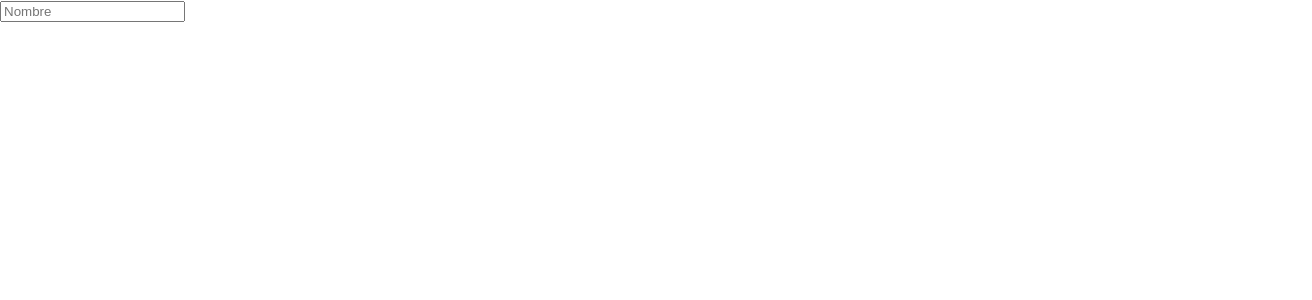
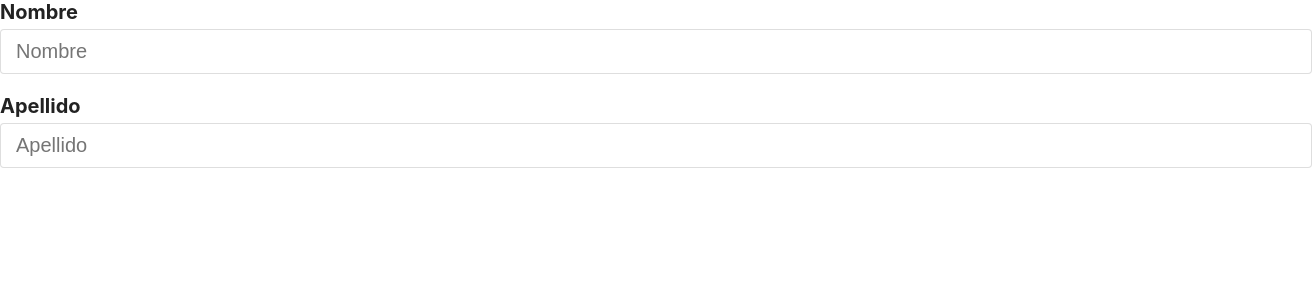
Before and after one commit to PanchoReview/react-gestor-usuarios, a React (Create React App) app: page / in a window 1280 px wide. Shown: the top 300 px of the page, 1312 px wide, since content can reach past the window. Built offline with nearby package versions, Linux system fonts and the light colour scheme.

Commit message:
Added Input component
Signed-off-by: Francisco Astorga <fastorga@nimok.com>

```diff
--- a/src/App.js
+++ b/src/App.js
@@ -1,17 +1,26 @@
 import useFormulario from './hooks/useFormulario'
+import Input from './components/Input'
 
 function App() {
-  const [formulario, handleChange] = useFormulario({ name: ''})
+  const [formulario, handleChange] = useFormulario({ name: '', lastName: ''})
 
-  console.log(formulario.name)
+  console.log(formulario)
   return (
     <form>
-      <input
-        name="name"
-        placeholder="Nombre"
+      <Input
+        label='Nombre'
+        name='name'
+        placeholder='Nombre'
         value={formulario.name}
         onChange={handleChange}
-        />
+      />
+      <Input
+        label='Apellido'
+        name='lastName'
+        placeholder='Apellido'
+        value={formulario.lastName}
+        onChange={handleChange}
+      />
     </form>
   );
 }
--- /dev/null
+++ b/src/components/Input.css
@@ -0,0 +1,22 @@
+.field {
+    margin-bottom: 20px;
+}
+
+.field label {
+    display: block;
+    margin: 0 0 5px 0;
+    color: #222;
+    font-weight: 700;
+    font-size: 20px;
+}
+
+.field input {
+    background-color: #fff;
+    outline: 0;
+    font-size: 20px;
+    padding: 10px 15px;
+    border: 1px solid rgb(34, 34, 34, 0.15);
+    color: #222;
+    border-radius: 4px;
+    width: 100%;
+}
--- /dev/null
+++ b/src/components/Input.js
@@ -0,0 +1,14 @@
+import './Input.css'
+
+const Input = ({ label, ...rest }) => {
+
+    return(
+        <div className="field">
+            <label>{label}</label>
+            <input {...rest}
+        />
+        </div>
+    )
+}
+
+export default Input
```
